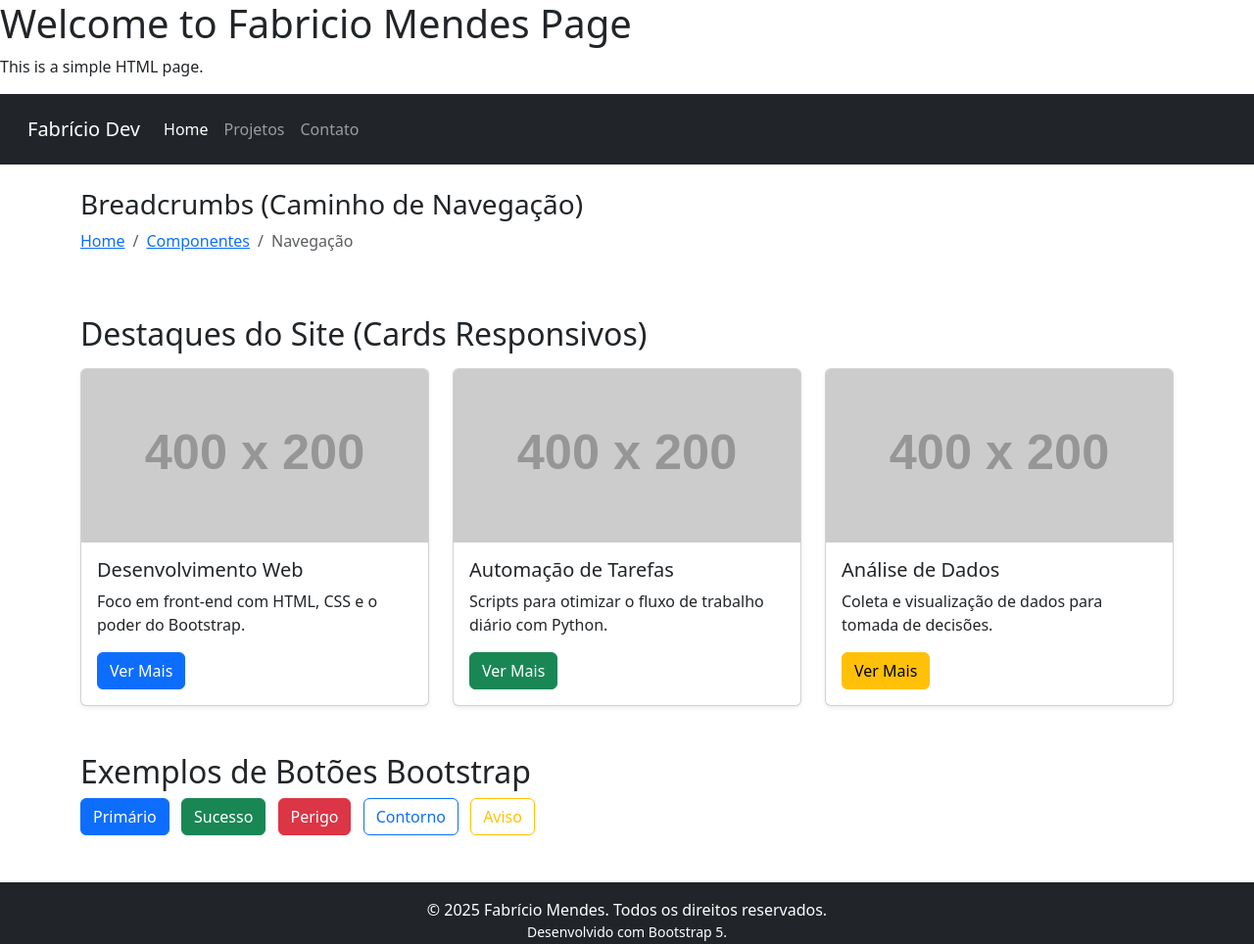
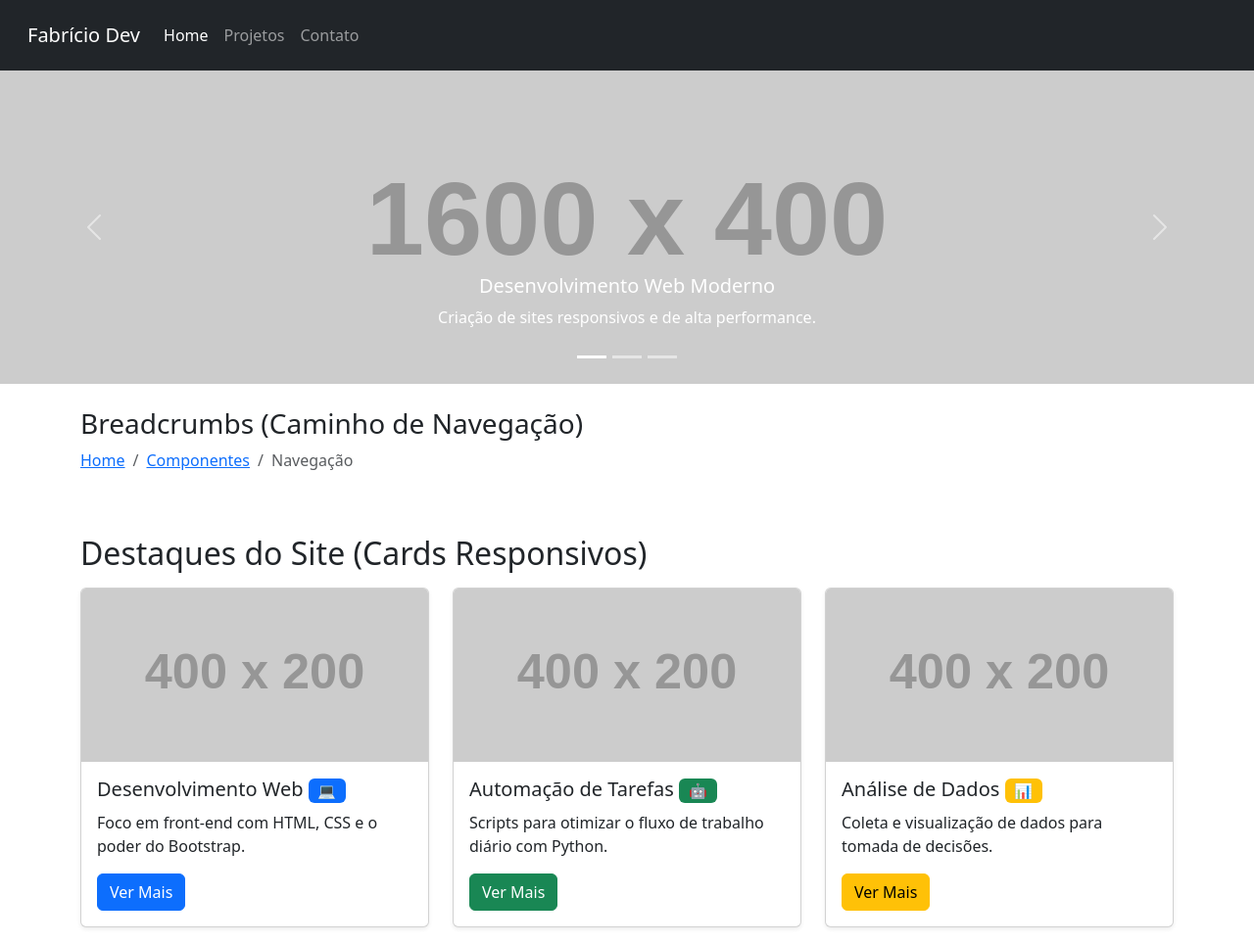
Before and after one commit to Fabprof/bootstrap_desafio, a plain HTML site: page index.html in a window 1280 px wide. Shown: the top 964 px of the page at 98% size. Drawn offline with nearby package versions, Linux system fonts and the light colour scheme; placeholder pictures from the web are drawn by us.

Commit message:
Enhance index.html with carousel and icon badges
Updated the title and added a carousel with images and captions. Enhanced card titles with icons for better visual representation.

```diff
--- a/index.html
+++ b/index.html
@@ -1,18 +1,9 @@
-<html>
-<head>
-    <title>Fabricio Mendes</title>
-</head>
-<body>
-    <h1>Welcome to Fabricio Mendes Page</h1>
-    <p>This is a simple HTML page.</p>
-</body>
-</html>
 <!DOCTYPE html>
 <html lang="pt-BR">
 <head>
     <meta charset="UTF-8">
     <meta name="viewport" content="width=device-width, initial-scale=1.0">
-    <title>Fabrício Mendes site - Expandido</title>
+    <title>Fabrício Mendes site - Gráficos e Interatividade</title>
 
     <link href="https://cdn.jsdelivr.net/npm/bootstrap@5.3.3/dist/css/bootstrap.min.css"
           rel="stylesheet"
@@ -21,14 +12,12 @@
 </head>
 <body>
 
-    <nav class="navbar navbar-expand-lg navbar-dark bg-dark p-3">
+    <nav class="navbar navbar-expand-lg navbar-dark bg-dark p-3 sticky-top">
         <div class="container-fluid">
             <a class="navbar-brand" href="#">Fabrício Dev</a>
-
             <button class="navbar-toggler" type="button" data-bs-toggle="collapse" data-bs-target="#navbarNavAltMarkup" aria-controls="navbarNavAltMarkup" aria-expanded="false" aria-label="Toggle navigation">
                 <span class="navbar-toggler-icon"></span>
             </button>
-
             <div class="collapse navbar-collapse" id="navbarNavAltMarkup">
                 <ul class="navbar-nav me-auto mb-2 mb-lg-0">
                     <li class="nav-item">
@@ -44,6 +33,45 @@
             </div>
         </div>
     </nav>
+
+    <div id="carouselExampleCaptions" class="carousel slide" data-bs-ride="carousel">
+        <div class="carousel-indicators">
+            <button type="button" data-bs-target="#carouselExampleCaptions" data-bs-slide-to="0" class="active" aria-current="true" aria-label="Slide 1"></button>
+            <button type="button" data-bs-target="#carouselExampleCaptions" data-bs-slide-to="1" aria-label="Slide 2"></button>
+            <button type="button" data-bs-target="#carouselExampleCaptions" data-bs-slide-to="2" aria-label="Slide 3"></button>
+        </div>
+        <div class="carousel-inner">
+            <div class="carousel-item active">
+                <img src="https://via.placeholder.com/1600x400/007bff/FFFFFF?text=Bem+vindo+ao+Meu+Portfólio" class="d-block w-100" alt="Slide 1">
+                <div class="carousel-caption d-none d-md-block">
+                    <h5>Desenvolvimento Web Moderno</h5>
+                    <p>Criação de sites responsivos e de alta performance.</p>
+                </div>
+            </div>
+            <div class="carousel-item">
+                <img src="https://via.placeholder.com/1600x400/28a745/FFFFFF?text=Foco+em+Front-End+e+Design" class="d-block w-100" alt="Slide 2">
+                <div class="carousel-caption d-none d-md-block">
+                    <h5>Design e Experiência do Usuário (UX)</h5>
+                    <p>Interfaces intuitivas e elegantes.</p>
+                </div>
+            </div>
+            <div class="carousel-item">
+                <img src="https://via.placeholder.com/1600x400/ffc107/343a40?text=Bootstrap+5+e+Responsividade" class="d-block w-100" alt="Slide 3">
+                <div class="carousel-caption d-none d-md-block">
+                    <h5>Componentes e Ferramentas</h5>
+                    <p>Dominando a biblioteca Bootstrap para projetos rápidos.</p>
+                </div>
+            </div>
+        </div>
+        <button class="carousel-control-prev" type="button" data-bs-target="#carouselExampleCaptions" data-bs-slide="prev">
+            <span class="carousel-control-prev-icon" aria-hidden="true"></span>
+            <span class="visually-hidden">Previous</span>
+        </button>
+        <button class="carousel-control-next" type="button" data-bs-target="#carouselExampleCaptions" data-bs-slide="next">
+            <span class="carousel-control-next-icon" aria-hidden="true"></span>
+            <span class="visually-hidden">Next</span>
+        </button>
+    </div>
 
     <div class="container mt-4">
 
@@ -67,7 +95,7 @@
                 <div class="card shadow-sm h-100">
                     <img src="https://via.placeholder.com/400x200/007bff/FFFFFF?text=Card+1" class="card-img-top" alt="Card Imagem 1">
                     <div class="card-body">
-                        <h5 class="card-title">Desenvolvimento Web</h5>
+                        <h5 class="card-title">Desenvolvimento Web <span class="badge bg-primary">💻</span></h5>
                         <p class="card-text">Foco em front-end com HTML, CSS e o poder do Bootstrap.</p>
                         <a href="#" class="btn btn-primary">Ver Mais</a>
                     </div>
@@ -78,7 +106,7 @@
                 <div class="card shadow-sm h-100">
                     <img src="https://via.placeholder.com/400x200/28a745/FFFFFF?text=Card+2" class="card-img-top" alt="Card Imagem 2">
                     <div class="card-body">
-                        <h5 class="card-title">Automação de Tarefas</h5>
+                        <h5 class="card-title">Automação de Tarefas <span class="badge bg-success">🤖</span></h5>
                         <p class="card-text">Scripts para otimizar o fluxo de trabalho diário com Python.</p>
                         <a href="#" class="btn btn-success">Ver Mais</a>
                     </div>
@@ -89,7 +117,7 @@
                 <div class="card shadow-sm h-100">
                     <img src="https://via.placeholder.com/400x200/ffc107/343a40?text=Card+3" class="card-img-top" alt="Card Imagem 3">
                     <div class="card-body">
-                        <h5 class="card-title">Análise de Dados</h5>
+                        <h5 class="card-title">Análise de Dados <span class="badge bg-warning">📊</span></h5>
                         <p class="card-text">Coleta e visualização de dados para tomada de decisões.</p>
                         <a href="#" class="btn btn-warning">Ver Mais</a>
                     </div>
@@ -107,7 +135,7 @@
             </div>
         </div>
 
-        </div> <footer class="bg-dark text-white text-center p-3 mt-5">
+    </div> <footer class="bg-dark text-white text-center p-3 mt-5">
         <div class="container">
             <p class="mb-0">&copy; 2025 Fabrício Mendes. Todos os direitos reservados.</p>
             <p class="mb-0"><small>Desenvolvido com Bootstrap 5.</small></p>
@@ -115,7 +143,4 @@
     </footer>
 
     <script src="https://cdn.jsdelivr.net/npm/bootstrap@5.3.3/dist/js/bootstrap.bundle.min.js"
-            integrity="sha384-YvpcrYf0tY3lHB60NNkmXc5s9fDVZLESaAA55NDzOxhy9GkcIdslK1eN7N6jIeHz"
-            crossorigin="anonymous"></script>
-</body>
-</html>
+            integrity="sha384-YvpcrYf0tY3lHB60NNkmXc5s9fDVZLESaAA55NDzOxhy9GkcIdslK1eN
```
